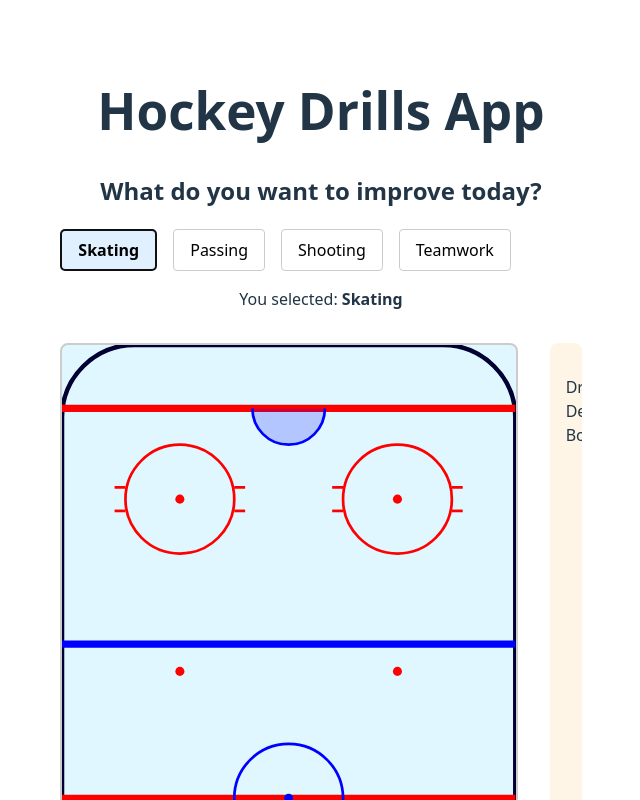
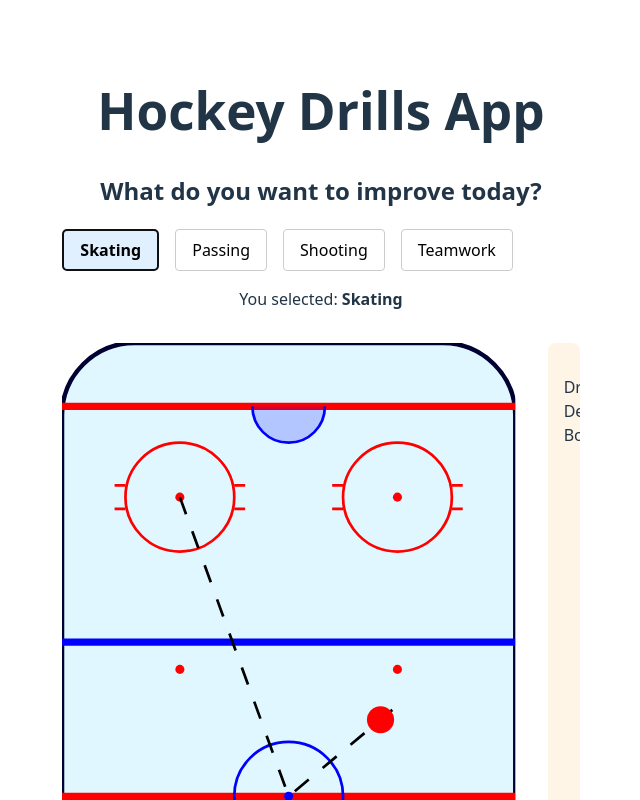
Before and after one commit to costasvallejos/drill-board, a React (Vite) app in the folder frontend/: page / in a window 1280 px wide. Both pictures are taken after a click on the button "Skating". Shown: the top 800 px of the page, without its empty margins (319-959 px from the left). Built offline with nearby package versions, Linux system fonts and the light colour scheme.

Commit message:
Initialized animation

```diff
--- /dev/null
+++ b/frontend/src/components/AnimatedDrill.jsx
@@ -0,0 +1,76 @@
+import React, { useState, useEffect, useRef } from 'react';
+import RinkVisualizer from './RinkVisualizer';
+
+const WIDTH = 50;
+const HEIGHT = 100;
+
+// Define the drill path points
+const pathPoints = [
+  { x: 13, y: 17 },  // Start
+  { x: 25, y: 50 },  // Middle point (change direction)
+  { x: 37, y: 40 },  // End
+];
+
+const segmentDuration = 1500; // duration per segment (ms)
+
+function AnimatedDrill() {
+  const [pos, setPos] = useState(pathPoints[0]);
+  const segmentIndexRef = useRef(0);
+  const startTimeRef = useRef(null);
+
+  useEffect(() => {
+    function animate(time) {
+      if (!startTimeRef.current) startTimeRef.current = time;
+      const elapsed = time - startTimeRef.current;
+
+      const currentIndex = segmentIndexRef.current;
+      const from = pathPoints[currentIndex];
+      const to = pathPoints[currentIndex + 1];
+
+      if (!to) {
+        // End of path, stop animation
+        setPos(pathPoints[pathPoints.length - 1]);
+        return;
+      }
+
+      const progress = Math.min(elapsed / segmentDuration, 1);
+
+      const x = from.x + (to.x - from.x) * progress;
+      const y = from.y + (to.y - from.y) * progress;
+
+      setPos({ x, y });
+
+      if (progress < 1) {
+        requestAnimationFrame(animate);
+      } else {
+        // Move to next segment
+        segmentIndexRef.current += 1;
+        startTimeRef.current = null;
+        requestAnimationFrame(animate);
+      }
+    }
+
+    requestAnimationFrame(animate);
+  }, []);
+
+  return (
+    <svg viewBox={`0 0 ${WIDTH} ${HEIGHT}`} style={{ width: '100%', height: 'auto' }}>
+      {/* Rink background */}
+      <RinkVisualizer />
+
+      {/* Draw the full path as a polyline */}
+      <polyline
+        points={pathPoints.map(p => `${p.x},${p.y}`).join(' ')}
+        fill="none"
+        stroke="black"
+        strokeWidth="0.3"
+        strokeDasharray="2,2"
+      />
+
+      {/* Player dot */}
+      <circle cx={pos.x} cy={pos.y} r="1.5" fill="red" />
+    </svg>
+  );
+}
+
+export default AnimatedDrill;
--- a/frontend/src/pages/Home.jsx
+++ b/frontend/src/pages/Home.jsx
@@ -1,6 +1,6 @@
 import { useState } from 'react'
 import CategorySelector from '../components/CategorySelector'
-import RinkVisualizer from '../components/RinkVisualizer'
+import AnimatedDrill from '../components/AnimatedDrill'  // import animation wrapper
 import DrillDescriptionBox from '../components/DrillDescriptionBox'
 
 function Home() {
@@ -22,10 +22,12 @@ function Home() {
         </p>
       </div>
 
-      {/* If a category is selected, show visualizer + description side-by-side */}
       {selectedCategory && (
         <div style={{ display: 'flex', gap: '2rem' }}>
-          <RinkVisualizer />
+          {/* This shows rink + animation */}
+          <AnimatedDrill />
+
+          {/* Drill details */}
           <DrillDescriptionBox />
         </div>
       )}
```
